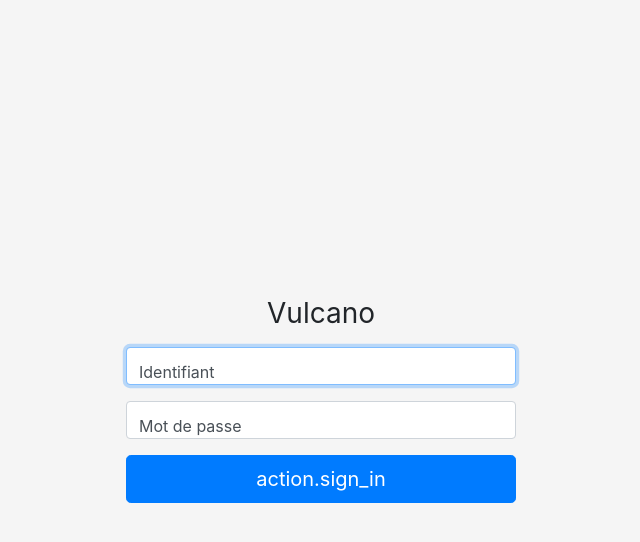
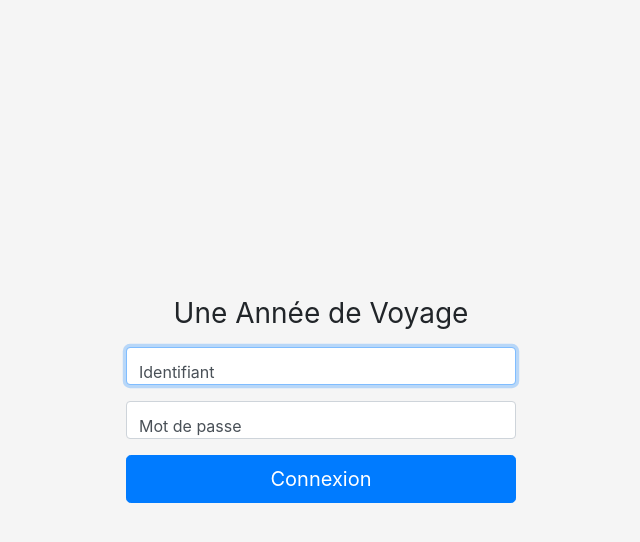
Before and after one commit to SundownDEV/si6, a Symfony app: template templates/security/login.html.twig in a window 1280 px wide. Shown: the top 542 px of the page, without its empty margins (319-959 px from the left). Run offline with Twig, Linux system fonts and the light colour scheme; the template is opened without the code that fills it, so the values that code supplies are empty; style sheets or scripts are compiled from the project's sources; some libraries are stand-ins or nearby versions.

Commit message:
Login template

```diff
--- a/templates/security/login.html.twig
+++ b/templates/security/login.html.twig
@@ -18,28 +18,28 @@
 <body class="text-center">
 <form action="{{ path('security_login') }}" method="post" class="form-signin">
 
-    <h1 class="h3 mb-3 font-weight-normal">Vulcano</h1>
+    <h1 class="h3 mb-3 font-weight-normal">Une Année de Voyage</h1>
 
     {% if error %}
         <div class="alert alert-danger">
-            {{ error.messageKey|trans(error.messageData, 'security') }}
+            Vos identifiants sont invalides
         </div>
     {% endif %}
 
         <div class="form-label-group">
-            <input type="text" id="username" name="_username" value="{{ last_username }}" class="form-control" placeholder="{{ 'label.username'|trans }}" required autofocus>
+            <input type="text" id="username" name="_username" value="{{ last_username }}" class="form-control" placeholder="Identifiant" required autofocus>
             <label for="username">Identifiant</label>
         </div>
 
         <div class="form-label-group">
-            <input type="password" id="password" name="_password" class="form-control" placeholder="{{ 'label.password'|trans }}" required>
+            <input type="password" id="password" name="_password" class="form-control" placeholder="Mot de passe" required>
             <label for="password">Mot de passe</label>
         </div>
 
         <input type="hidden" name="_target_path" value="{{ app.request.get('redirect_to') }}"/>
         <input type="hidden" name="_csrf_token" value="{{ csrf_token('authenticate') }}"/>
 
-        <button class="btn btn-lg btn-primary btn-block" type="submit">{{ 'action.sign_in'|trans }}</button>
+        <button class="btn btn-lg btn-primary btn-block" type="submit">Connexion</button>
     </form>
 </body>
 </html>
```
